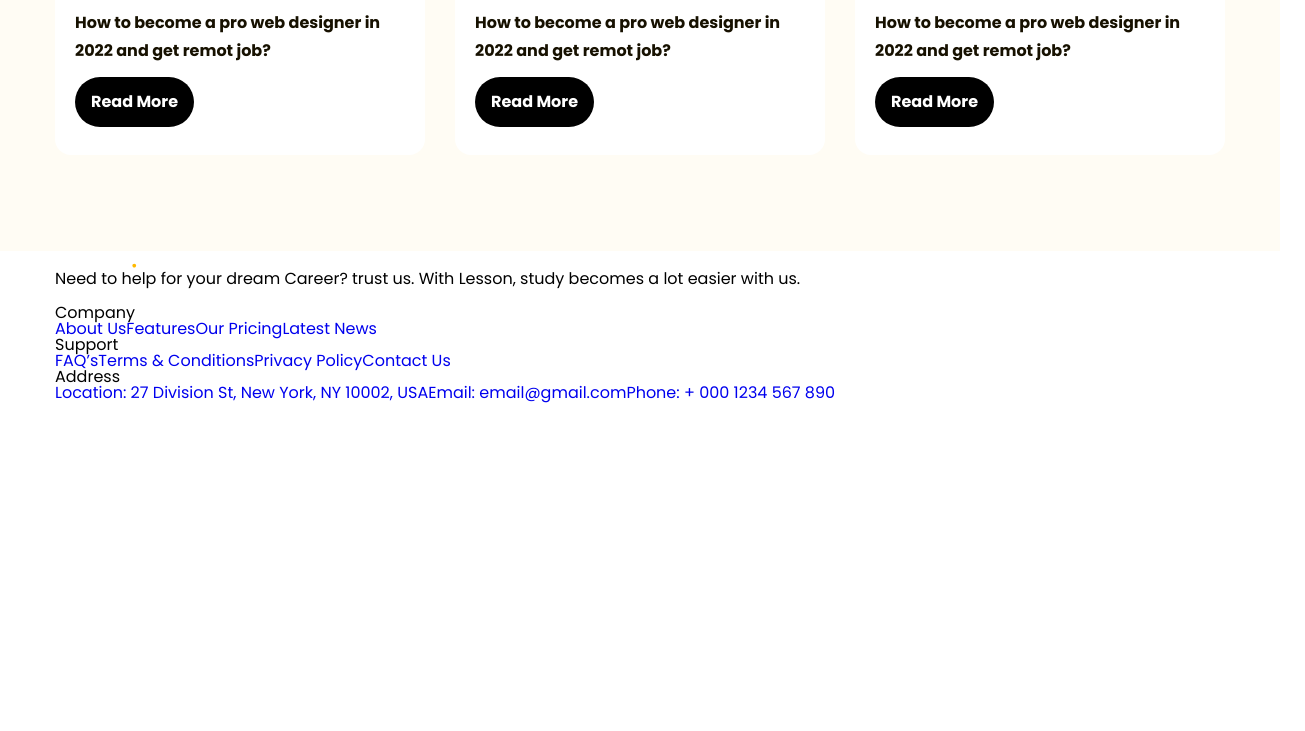
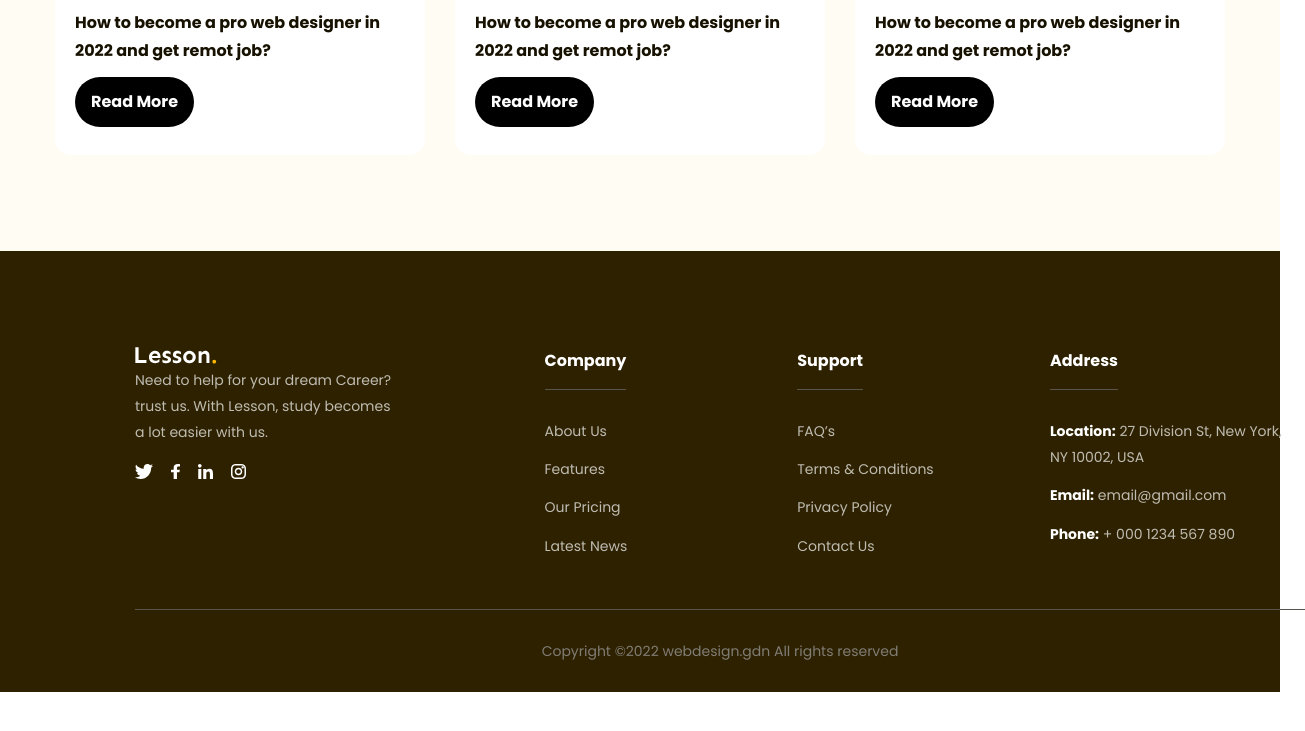
Before and after one commit to CongTrann/figma-to-html, a plain HTML site: page index.html in a window 1280 px wide. Shown: the part 4334-5065 px from the top of the page, 1305 px wide, since content can reach past the window. After the commit the page ends 5026 px from the top, so only its background shows below. Drawn offline with Linux system fonts and the light colour scheme.

Commit message:
kết thúc dự án 1

```diff
--- a/assets/css/style.css
+++ b/assets/css/style.css
@@ -575,3 +575,75 @@ ul {
 }
 
 /* ==================   footer   ======================= */
+
+.footer {
+  padding: 96px 135px 0;
+  background: #2e2100;
+}
+
+.footer .main-content .row {
+  padding-bottom: 38px;
+  border-bottom: 1px solid #59554b;
+  display: flex;
+}
+
+.footer .column ul {
+  display: flex;
+  flex-direction: column;
+}
+.footer .row .column {
+  width: 21.6%;
+}
+.footer .row .column:first-child {
+  width: 35%;
+}
+
+.footer .desc {
+  max-width: 267px;
+  color: #bfbcb2;
+  font-size: 1.4rem;
+  line-height: 1.86; /* 185.714% */
+}
+
+.footer .socials {
+  display: flex;
+  gap: 18px;
+  margin-top: 18px;
+}
+
+.footer .title {
+  display: inline-block;
+  padding-bottom: 14px;
+  scroll-padding-right: 48px;
+  border-bottom: 1px solid #59554b;
+  color: #fff;
+  font-size: 1.6rem;
+  font-weight: 600;
+  line-height: 1.75; /* 175% */
+}
+
+.footer .list {
+  margin-top: 28px;
+}
+.footer .list a {
+  display: inline-block;
+  margin-bottom: 12px;
+  color: #bfbcb2;
+  font-size: 1.4rem;
+  line-height: 1.86; /* 185.714% */
+}
+
+.footer .list strong {
+  color: #fff;
+  font-size: 1.4rem;
+  font-weight: 600;
+  line-height: 1.86; /* 185.714% */
+}
+
+.footer .copyright {
+  padding: 28px 0;
+  color: #807d74;
+  text-align: center;
+  font-size: 1.4rem;
+  line-height: 1.86; /* 185.714% */
+}
--- a/index.html
+++ b/index.html
@@ -13,7 +13,7 @@
     <link rel="stylesheet" href="./assets/css/style.css" />
     <title>Figma to HTML</title>
   </head>
-  <body style="height: 10000px">
+  <body>
     <header class="header fixed">
       <div class="main-content">
         <div class="body">
@@ -503,6 +503,9 @@
             </ul>
           </div>
         </div>
+        <div class="copyright">
+          <p>Copyright ©2022 webdesign.gdn All rights reserved</p>
+        </div>
       </div>
     </footer>
   </body>
```
